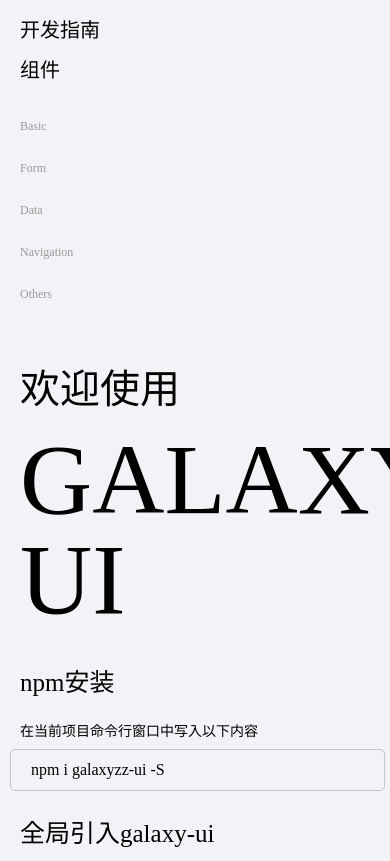
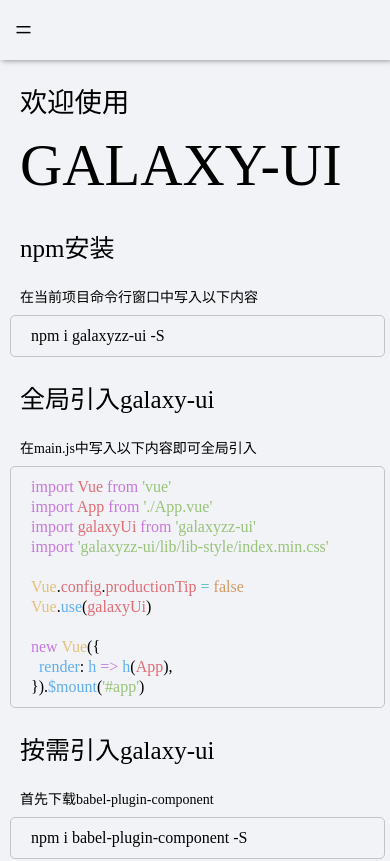
Before and after one commit to galaxyZz-sodu/galaxy_ui, a Vue app: page / in a window 390 px wide. Shown: the top 861 px of the page. Built offline with nearby package versions, Linux system fonts and the light colour scheme; what vue2-editor would draw is missing.

Commit message:
feat: 增加修改内容

```diff
--- a/src/App.vue
+++ b/src/App.vue
@@ -1,7 +1,8 @@
 <template>
   <div class="back">
     <div class="out">
-      <SiderBar2 class="siderBar"></SiderBar2>
+      <SiderBar3 class="siderBar3" @changeSiderShow="changeShow"></SiderBar3>
+      <SiderBar2 class="siderBar" :style="{display: !isSiderBar2Show && innerWidth < 450 ? 'none' : 'block' ,}"></SiderBar2>
       <div class="content" v-scrollTop>
         <router-view></router-view>
       </div>
@@ -12,24 +13,40 @@
 <script>
 import SiderBar2 from "@/components/SiderBar2.vue";
 import HelloWorld from "./components/HelloWorld.vue";
-
+import SiderBar3 from './components/SiderBar3.vue'
 export default {
   name: "App",
   data() {
-    return {};
+    return {
+      isSiderBar2Show: false,
+      innerWidth: window.innerWidth
+    };
   },
   components: {
     HelloWorld,
     SiderBar2,
+    SiderBar3
   },
-  methods: {},
+  watch: {
+    innerWidth: function(n, o) {
+      // console.log(n);
+    }
+  },
+  methods: {
+    changeShow() {
+      this.isSiderBar2Show = !this.isSiderBar2Show;
+    }
+  },
   created() {},
   mounted() {
     let con = document.querySelector(".content");
     con.scrollTo(0, 0);
-    // this.$nextTick(() => {
-    //   console.log('hss');
-    // })
+    this.innerWidth = window.innerWidth;
+    window.onresize = () => {
+      return (() => {
+        this.innerWidth = window.innerWidth;
+      })()
+    }
   },
 };
 </script>
@@ -48,14 +65,13 @@
 //     }
 //   }
 // }
-
 @media screen and (max-width: 450px) {
   .out {
     background-color: #f1f3f6;
     width: 100%;
-    .siderBar {
-      display: block;
-    }
+    // .siderBar {
+    //   display: none;
+    // }
     .content {
       padding: 20px 10px;
       max-width: 450px;
@@ -76,8 +92,8 @@
   height: 100vh;
   margin: 0 auto;
   display: flex;
-  .siderBar {
-
+  .siderBar3 {
+    display: none;
   }
   .content {
     padding: 20px 10px;
--- /dev/null
+++ b/src/components/SiderBar3.vue
@@ -0,0 +1,34 @@
+<template>
+    <div>
+        <div class="out">
+            <div class="icon" @click="showSider">=</div>
+        </div>
+    </div>
+
+</template>
+
+<script>
+export default {
+    methods: {
+        showSider() {
+            this.$emit('changeSiderShow')
+        }
+    }
+}
+</script>
+
+<style lang="less" scoped>
+    .out {
+        width: 100%;
+        height: 60px;
+        background-color: f1f3f6;
+        display: flex;
+        align-items: center;
+        box-shadow: 2px 0px 6px rgba(0, 0, 0, 0.5);
+         .icon {
+            padding: 15px;
+            font-size: 30px;
+            cursor: pointer;
+         }
+    }
+</style>
--- a/src/components/Welcome.vue
+++ b/src/components/Welcome.vue
@@ -38,15 +38,37 @@
 </script>
 
 <style scoped>
-.samllTitle {
+/* .samllTitle {
     padding: 40px 10px 10px;
-    font-size: 40px;
+    font-size: 3vw;
 }
 .welTitle {
   padding: 10px 10px;
-  font-size: 100px;
-}
+  font-size: 5rem;
+} */
 .needTitle {
   margin-top: 30px;
 }
+
+@media screen and (max-width: 450px) {
+  .samllTitle {
+      padding: 10px 10px 10px;
+      font-size: 7vw;
+  }
+  .welTitle {
+    padding: 10px 10px;
+    font-size: 15vw;
+  }
+}
+@media screen and (min-width: 450px) {
+  .samllTitle {
+      padding: 40px 10px 10px;
+      font-size: 30px;
+  }
+  .welTitle {
+    padding: 10px 10px;
+    font-size: 100px;
+  }
+
+}
 </style>
```
